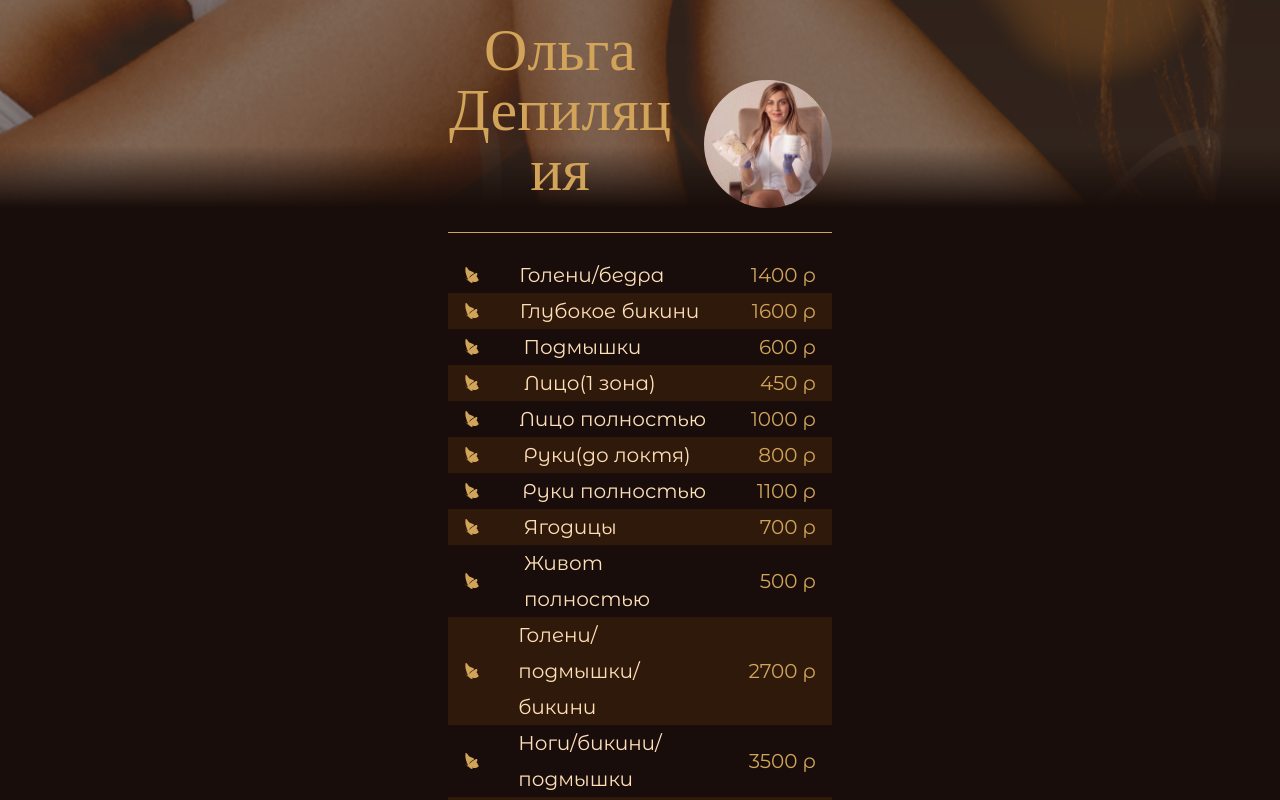
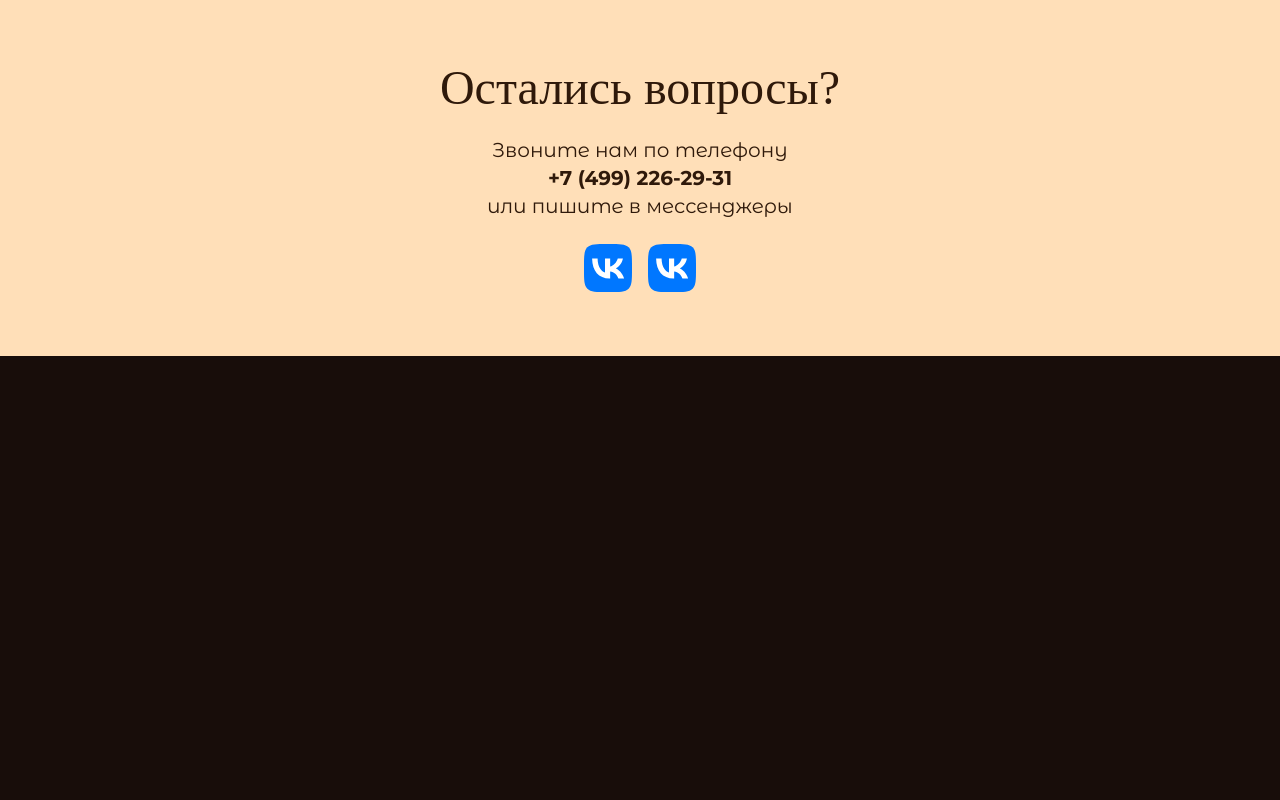
Before and after one commit to KoraReinolds/nikole, a Nuxt app: page / in a window 1280 px wide. Shown: the top 800 px of the page. Built offline with nearby package versions, Linux system fonts and the light colour scheme.

Commit message:
add contacts component

```diff
--- /dev/null
+++ b/components/Contacts.vue
@@ -0,0 +1,23 @@
+<script setup>
+</script>
+
+<template>
+  <div class="bg-main px-8 py-16 text-xl flex flex-col text-dark justify-center items-center">
+    <h1 class="font-m text-5xl pb-6">Остались вопросы?</h1>
+    <p>Звоните нам по телефону</p>
+    <p class="font-bold">+7 (499) 226-29-31</p>
+    <p>или пишите в мессенджеры</p>
+
+    <div class="pt-6 flex">
+      <a class="pr-4" href="https://vk.com/im?media=&sel=-147662899">
+        <Vk class="cursor-pointer" @click="" />
+      </a>
+      <a href="https://vk.com/im?media=&sel=-147662899">
+        <Vk class="cursor-pointer" @click="" />
+      </a>
+    </div>
+
+  </div>
+</template>
+
+<style lang="postcss" scoped></style>
--- /dev/null
+++ b/components/Vk.vue
@@ -0,0 +1,10 @@
+<template>
+  <svg width="48" height="48" viewBox="0 0 48 48" fill="none" xmlns="http://www.w3.org/2000/svg">
+    <path
+      d="M0 23.04C0 12.1788 0 6.74826 3.37413 3.37413C6.74826 0 12.1788 0 23.04 0H24.96C35.8212 0 41.2517 0 44.6259 3.37413C48 6.74826 48 12.1788 48 23.04V24.96C48 35.8212 48 41.2517 44.6259 44.6259C41.2517 48 35.8212 48 24.96 48H23.04C12.1788 48 6.74826 48 3.37413 44.6259C0 41.2517 0 35.8212 0 24.96V23.04Z"
+      fill="#0077FF" />
+    <path
+      d="M25.54 34.5801C14.6 34.5801 8.3601 27.0801 8.1001 14.6001H13.5801C13.7601 23.7601 17.8 27.6401 21 28.4401V14.6001H26.1602V22.5001C29.3202 22.1601 32.6398 18.5601 33.7598 14.6001H38.9199C38.0599 19.4801 34.4599 23.0801 31.8999 24.5601C34.4599 25.7601 38.5601 28.9001 40.1201 34.5801H34.4399C33.2199 30.7801 30.1802 27.8401 26.1602 27.4401V34.5801H25.54Z"
+      fill="white" />
+  </svg>
+</template>
--- a/pages/index.vue
+++ b/pages/index.vue
@@ -192,7 +192,7 @@ const masters = [
   <!-- <HeroSection /> -->
   <!-- <AboutUs /> -->
   <!-- <Reviews /> -->
-  <Services class="relative" :master="masters[0]">
+  <!-- <Services class="relative" :master="masters[0]">
     <template #bg>
       <FadedImg>
         <img class="object-cover w-full h-full absolute inset-0" src="@/assets/img/services/депиляция.png">
@@ -291,9 +291,10 @@ const masters = [
     <template #master>
       <img class="object-cover w-32 h-32 rounded-full relative" name="bg" src="@/assets/img/masters/Karina.jpg">
     </template>
-  </Services>
+  </Services> -->
 
   <!-- <School /> -->
+  <Contacts />
 </template>
 
 <style lang="postcss" scoped></style>
```
